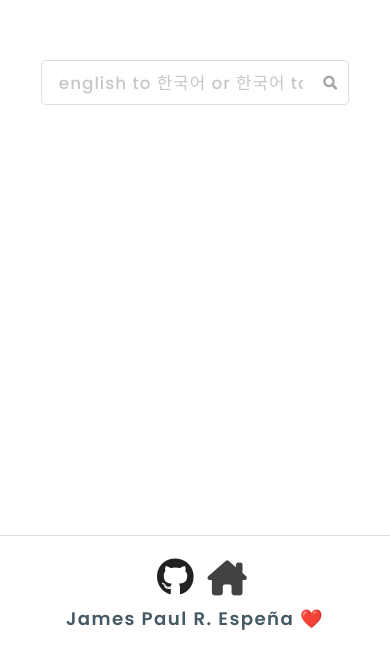
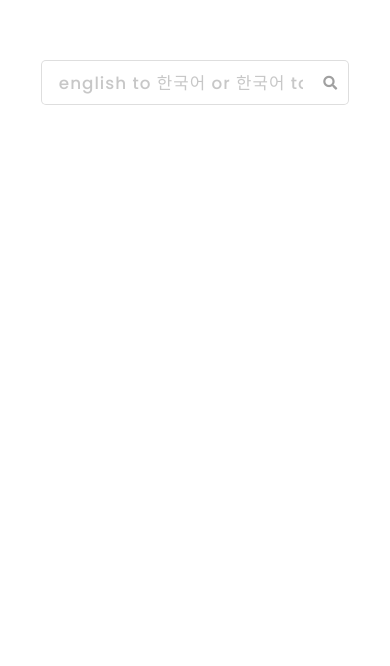
Before and after one commit to rockstartraders/k-word-finder, a plain HTML site: page Index.html in a window 390 px wide. Shown: the part 178-844 px from the top of the page. Drawn offline with Linux system fonts and the light colour scheme; files whose address does not match are found by name.

Commit message:
footer display none on mobile

```diff
--- a/CSS/override.css
+++ b/CSS/override.css
@@ -189,12 +189,7 @@ a{
     }
 
     #footer_section{
-        /* position: fixed; */
-        left: 0;
-        bottom: 0;
-        width: 100%;
-        color: white;
-        text-align: center;
+        display: none;
       }
 
 
```
